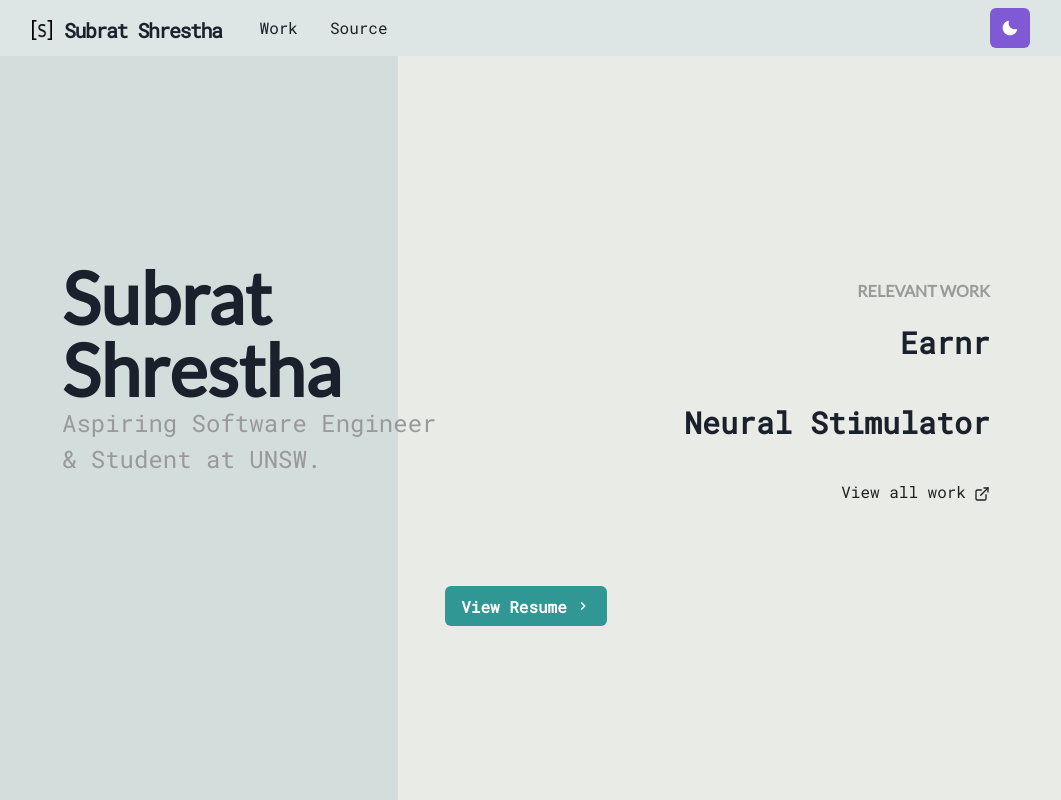
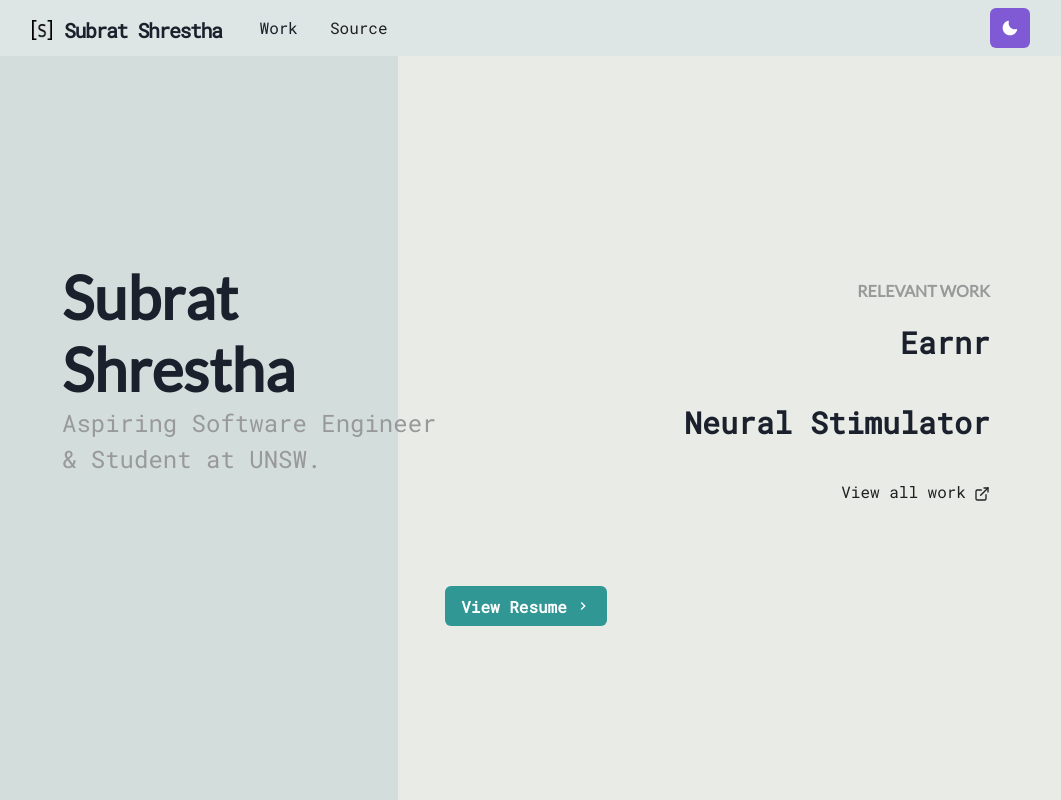
Before and after one commit to SubratShrestha/portfolio-next, a Next.js app: page / in a window 1280 px wide. Shown: the whole page, without its empty margins (114-1175 px from the left). Built offline with nearby package versions, Linux system fonts and the light colour scheme.

Commit message:
fix next links and add banner animation

```diff
--- a/libs/animations.ts
+++ b/libs/animations.ts
@@ -1,3 +1,5 @@
+const bezierEase = [0.6, -0.05, 0.01, 0.99]
+
 const fadeInUp = {
   initial: {
     y: 60,
@@ -8,7 +10,7 @@ const fadeInUp = {
     opacity: 1,
     transition: {
       duration: 0.6,
-      easing: [0.6, -0.05, 0.01, 0.99]
+      easing: bezierEase
     }
   }
 }
@@ -21,4 +23,26 @@ const stagger = {
   }
 }
 
-export { fadeInUp, stagger }
+const letterAnimation = {
+  initial: {
+    y: 200
+  },
+  animate: {
+    y: 0,
+    transition: {
+      ease: [0.6, 0.01, -0.05, 0.95],
+      duration: 0.5
+    }
+  }
+}
+
+const banner = {
+  animate: {
+    transition: {
+      delayChildren: 0.2,
+      staggerChildren: 0.1
+    }
+  }
+}
+
+export { fadeInUp, stagger, banner, letterAnimation }
--- a/libs/work.ts
+++ b/libs/work.ts
@@ -103,7 +103,7 @@ const fullList: { [id: string]: workItemType } = {
   flavoury: {
     key: 8,
     title: 'Flavoury',
-    link: 'https://subratshrestha.github.io/Flavoury/',
+    source: 'https://subratshrestha.github.io/Flavoury/',
     desc: 'A Landing page for a concept food delivery service (for learning purposes)',
     tags: ['JavaScript', 'HTML', 'CSS'],
     learn: true
@@ -118,8 +118,7 @@ const fullList: { [id: string]: workItemType } = {
   allowance: {
     key: 10,
     title: 'Allowance',
-    link: 'https://subratshrestha.github.io/Allowance/',
-    source: 'https://github.com/SubratShrestha/Allowance',
+    source: 'https://subratshrestha.github.io/Allowance/',
     desc: 'A budget tracker tool for the web',
     tags: ['JavaScript', 'HTML', 'CSS'],
     learn: true
--- a/pages/index.tsx
+++ b/pages/index.tsx
@@ -1,12 +1,35 @@
 import type { NextPage } from 'next'
-import { Container, Box, Heading, Text, Button } from '@chakra-ui/react'
+import { Container, Box, Heading, Text, Button, Flex } from '@chakra-ui/react'
 import Link from 'next/link'
 import { ChevronRightIcon } from '@chakra-ui/icons'
 import WorkList from '../components/layouts/workList'
 import AnimatedPage from '../components/layouts/animatedPage'
+import { banner, fadeInUp, letterAnimation, stagger } from '../libs/animations'
+import { AnimatePresence, motion } from 'framer-motion'
 
 const Page: NextPage = () => {
+  const AnimatedLetters = ({ words }: { words: Array<string> }) => (
+    <motion.div
+      style={{ display: 'flex', flexDirection: 'column', overflow: 'hidden' }}
+      variants={banner}
+      initial='initial'
+      animate='animate'
+    >
+      {words.map(word => (
+        <Flex>
+          {Array.from(word).map(letter => (
+            <motion.div variants={letterAnimation}>
+              <Heading as='h1' fontSize='6xl'>
+                {letter}
+              </Heading>
+            </motion.div>
+          ))}
+        </Flex>
+      ))}
+    </motion.div>
+  )
   return (
+    <AnimatePresence>
       <AnimatedPage>
         <Container
           maxW='container.lg'
@@ -25,24 +48,20 @@ const Page: NextPage = () => {
             justifyContent={{ base: 'space-between' }}
             marginTop='5%'
           >
-          <Box display={{ md: 'flex' }} width='80%'>
-            <Box>
-              <Heading
-                fontFamily='Lato'
-                as='h1'
-                variant='page-title'
-                size='4xl'
-              >
-                Subrat
-                <br />
-                Shrestha
-              </Heading>
-
+            <Box display={{ md: 'flex' }} width={{ md: '80%', base: '100%' }}>
+              <motion.div variants={banner} style={{ width: '100%' }}>
+                <AnimatedLetters words={['Subrat', 'Shrestha']} />
+                <motion.div initial='initial' animate='animate'>
+                  <motion.div variants={stagger}>
+                    <motion.div variants={fadeInUp}>
                       <Text fontSize='2xl' textColor='#999'>
                         Aspiring Software Engineer
                         <br />& Student at UNSW.
                       </Text>
-            </Box>
+                    </motion.div>
+                  </motion.div>
+                </motion.div>
+              </motion.div>
             </Box>
             <WorkList />
           </Container>
@@ -58,6 +77,7 @@ const Page: NextPage = () => {
           </Box>
         </Container>
       </AnimatedPage>
+    </AnimatePresence>
   )
 }
 
```
Also changed, not shown: pages/work.tsx (+7 -2 lines). Lines whose indentation alone changed are shown as unchanged.
